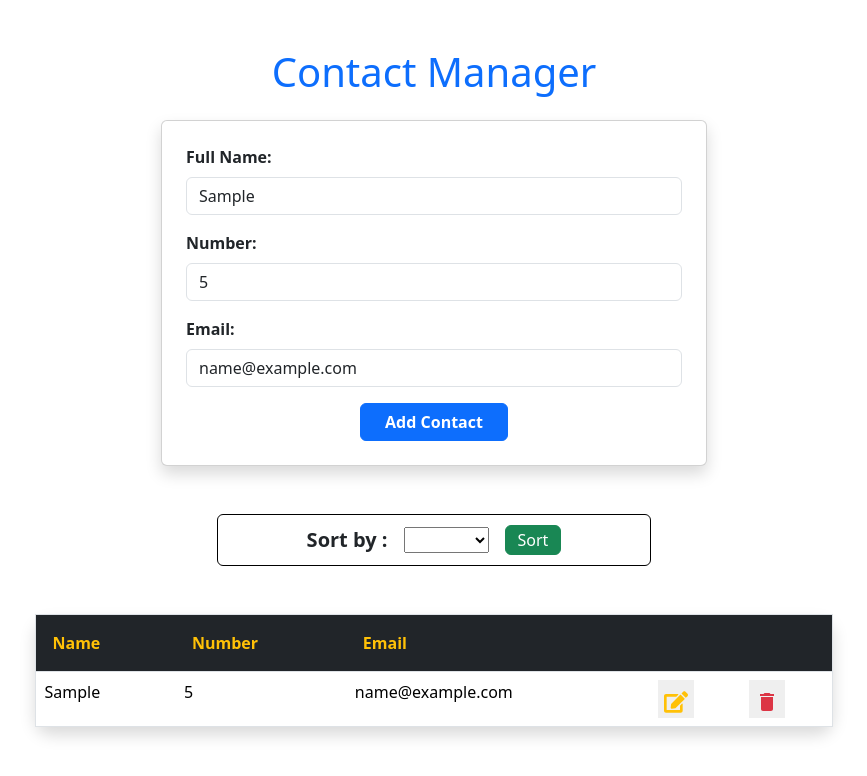
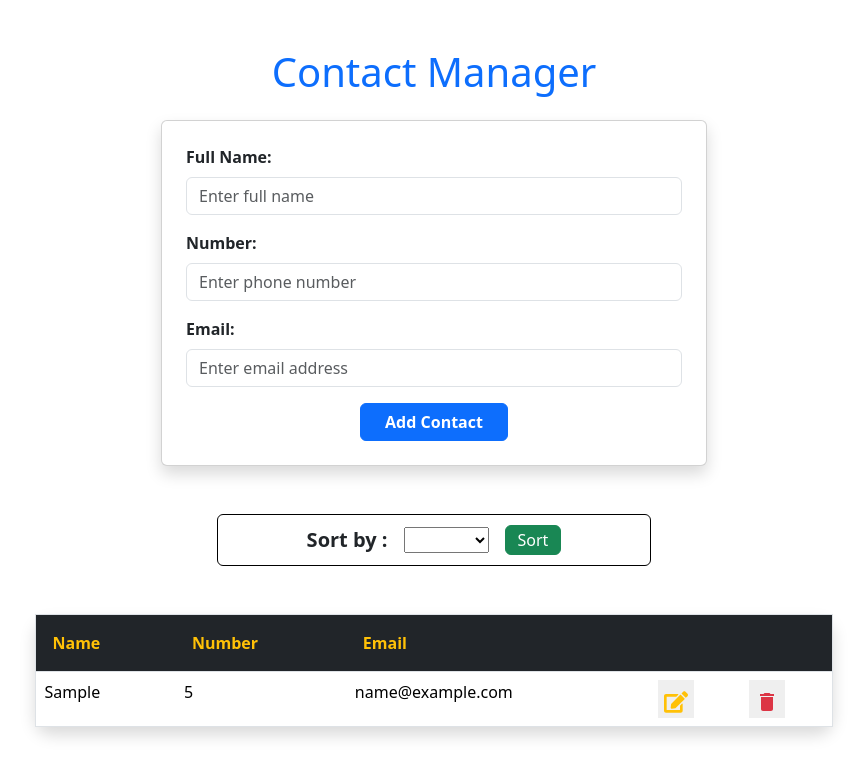
Before and after one commit to gauthamjoshy/contact-manager, a React (Vite) app: page / in a window 1280 px wide. Both pictures are taken after typing "Sample", "5", "name@example.com" into the empty fields and a click on the button "Add Contact". Shown: the top 776 px of the page, without its empty margins (206-1073 px from the left). Built offline with nearby package versions, Linux system fonts and the light colour scheme.

Commit message:
implemented edit

```diff
--- a/src/pages/PhoneBook.jsx
+++ b/src/pages/PhoneBook.jsx
@@ -12,7 +12,9 @@ function PhoneBook() {
 
     const [newContact, addNewContact] = useState([]) //to store the newly adding contacts
 
-    const [alertMessage, currentAlertMessage] = useState("")
+    const [alertMessage, currentAlertMessage] = useState("")  // to show warning messages
+
+    const [editcontact, editExistingContact] = useState("")
 
     // const checkDuplicates = ()=>{
     //     newContact.some((person)=>{
@@ -38,6 +40,11 @@ function PhoneBook() {
                     currentAlertMessage("Contact Already Exist...!")
                 }else{
                    addNewContact([...newContact, contact])
+                   addContact({
+                    name: "",
+                    number: "",
+                    email:""
+                   })
                 }
 
 
@@ -46,9 +53,32 @@ function PhoneBook() {
 
         }else{
             currentAlertMessage("Please fill all the details completely...!")
+
         }
 
     }
+
+    //edit contact
+    const editContact = (index)=>{
+        addContact({
+        name : newContact[index].name,
+        number : newContact[index].number,
+        email : newContact[index].email
+        })
+        const tempContact = [...newContact]
+        tempContact.splice(index, 1)
+        addNewContact(tempContact)
+    }
+
+
+    //clear
+    // const clearContact = (index)=>{
+    //     addContact({
+    //         name: newContact[index].name = "",
+    //         number : newContact[index].number = "",
+    //     email : newContact[index].email
+    //     })
+    // }
 
 
 
@@ -62,17 +92,17 @@ function PhoneBook() {
                     <div className="card shadow p-4">
                       <div className="mb-3">
                         <label htmlFor="name" className="form-label fw-bold">Full Name:</label>
-                        <input type="text" id="name" value={contact.name} onChange={(e)=>addContact({...contact, name:e.target.value})} className="form-control" placeholder="Enter full name" />
+                        <input type="text" id="name" value={contact.name} onChange={(e)=>{addContact({...contact, name:e.target.value}); currentAlertMessage("")}} className="form-control" placeholder="Enter full name" />
                       </div>
 
                       <div className="mb-3">
                         <label htmlFor="number" className="form-label fw-bold">Number:</label>
-                        <input type="number" id="number" value={contact.number} onChange={(e)=>addContact({...contact, number:e.target.value})} className="form-control" placeholder="Enter phone number" />
+                        <input type="number" id="number" value={contact.number} onChange={(e)=>{addContact({...contact, number:e.target.value}); currentAlertMessage("")}} className="form-control" placeholder="Enter phone number" />
                       </div>
 
                       <div className="mb-3">
                         <label htmlFor="email" className="form-label fw-bold">Email:</label>
-                        <input type="email" id="email" value={contact.email} onChange={(e)=>addContact({...contact, email:e.target.value})} className="form-control" placeholder="Enter email address" />
+                        <input type="email" id="email" value={contact.email} onChange={(e)=>{addContact({...contact, email:e.target.value}); currentAlertMessage("")}} className="form-control" placeholder="Enter email address" />
                       </div>
 
                       <div className="text-center">
@@ -133,7 +163,7 @@ function PhoneBook() {
                                         <td className="">{person.name}</td>
                                         <td className="">{person.number}</td>
                                         <td className="">{person.email}</td>
-                                        <td><button className="fs-4 text-warning border-0"><FaEdit /></button></td>
+                                        <td><button onClick={()=>editContact(index)} className="fs-4 text-warning border-0"><FaEdit /></button></td>
                                         <td><button className="fs-4 text-danger border-0"><MdDelete /></button></td>
                                     </tr>
                                 ))
```
